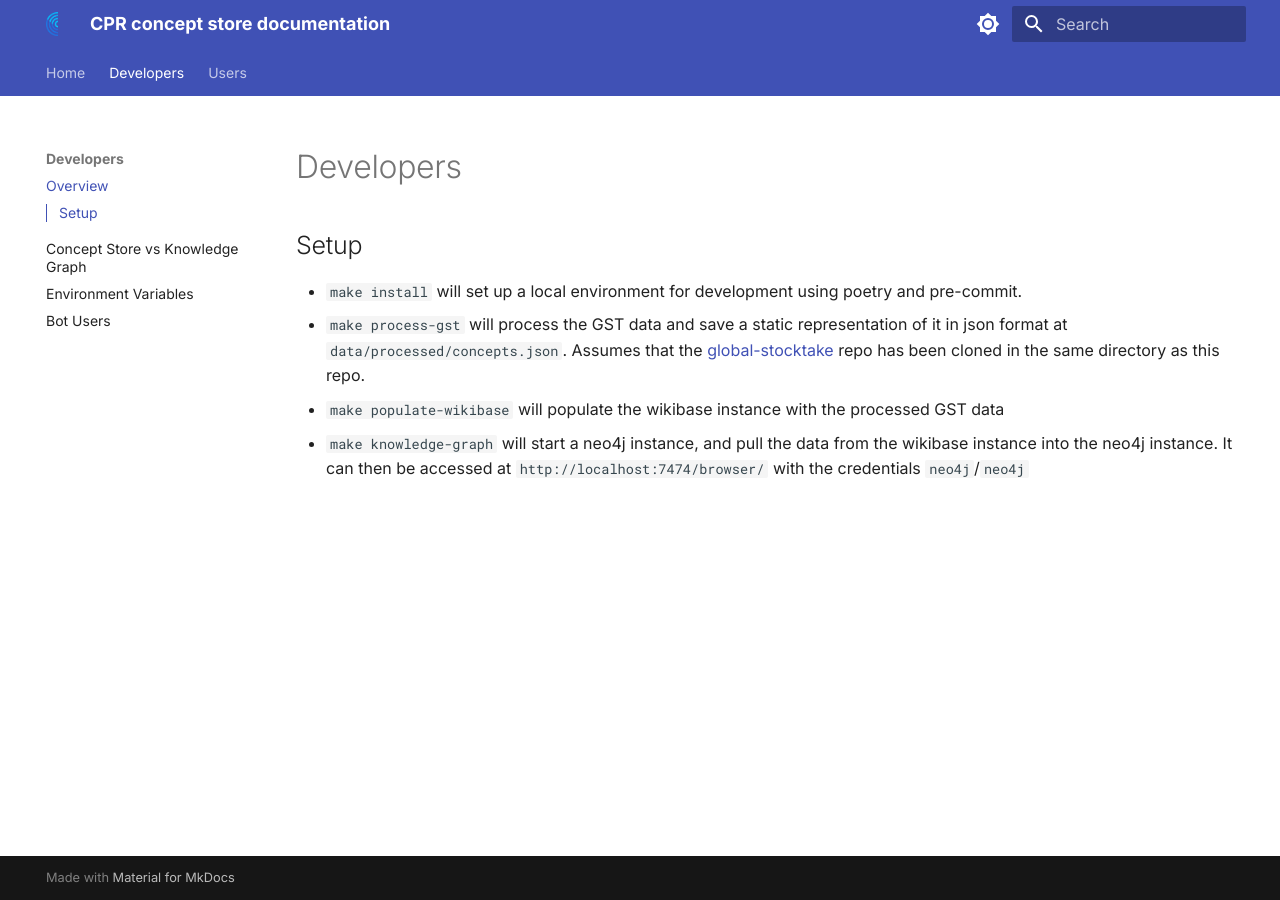
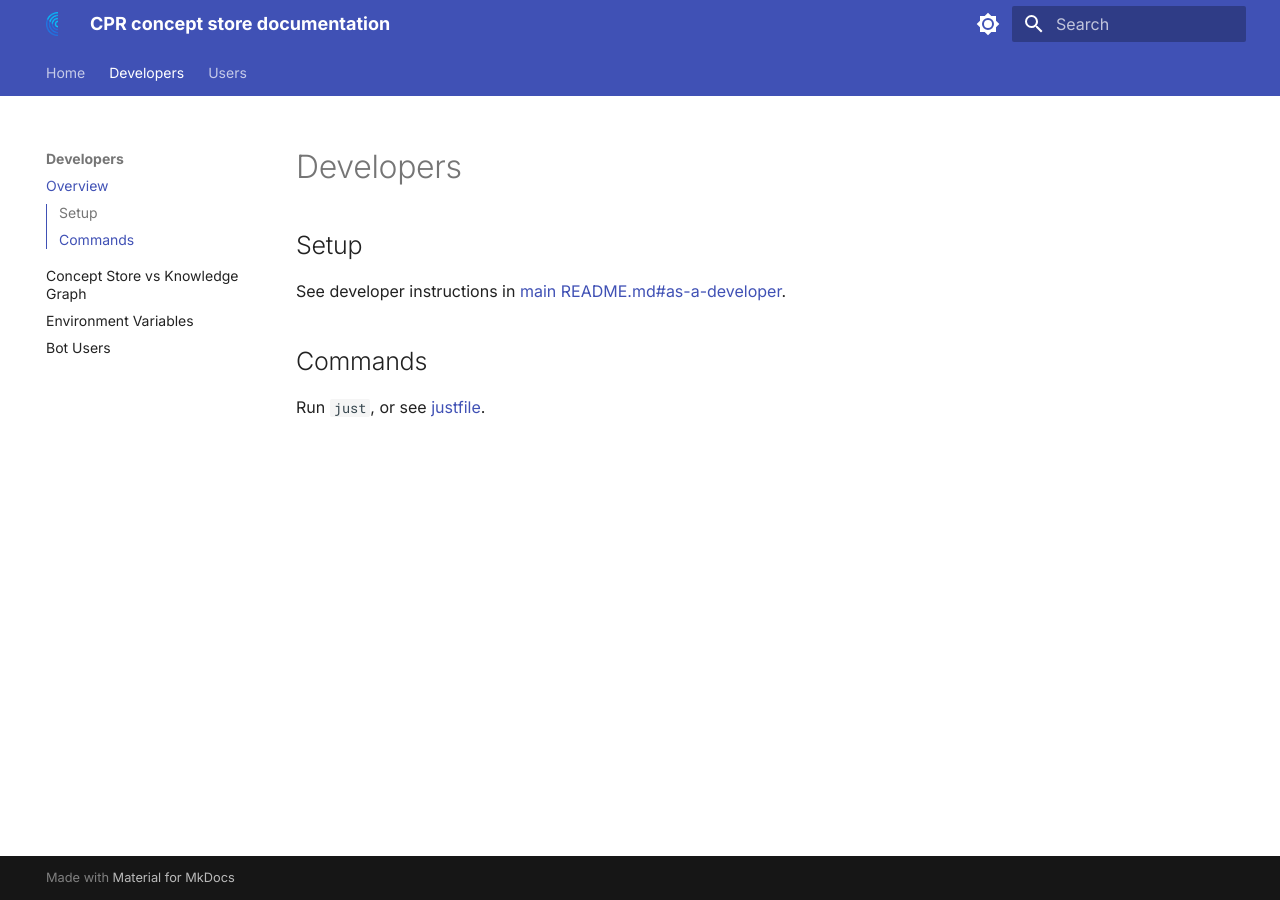
Before and after one commit to climatepolicyradar/knowledge-graph, an MkDocs documentation site: the page built from docs/docs/developers/README.md, in a window 1280 px wide. Built offline with MkDocs 1.6.1 and Material for MkDocs 9.7.7, drawn with Linux system fonts in a browser that asks for light colours.

Commit message:
list all just commands

```diff
--- a/docs/docs/developers/README.md
+++ b/docs/docs/developers/README.md
@@ -2,7 +2,8 @@
 
 ## Setup
 
-- `make install` will set up a local environment for development using poetry and pre-commit.
-- `make process-gst` will process the GST data and save a static representation of it in json format at `data/processed/concepts.json`. Assumes that the [global-stocktake](https://github.com/climatepolicyradar/global-stocktake) repo has been cloned in the same directory as this repo.
-- `make populate-wikibase` will populate the wikibase instance with the processed GST data
-- `make knowledge-graph` will start a neo4j instance, and pull the data from the wikibase instance into the neo4j instance. It can then be accessed at `http://localhost:7474/browser/` with the credentials `neo4j`/`neo4j`
+See developer instructions in [main README.md#as-a-developer](../../../README.md#as-a-developer).
+
+## Commands
+
+Run `just`, or see [justfile](../../../justfile).
```
Also changed, not shown: 1 other file.
